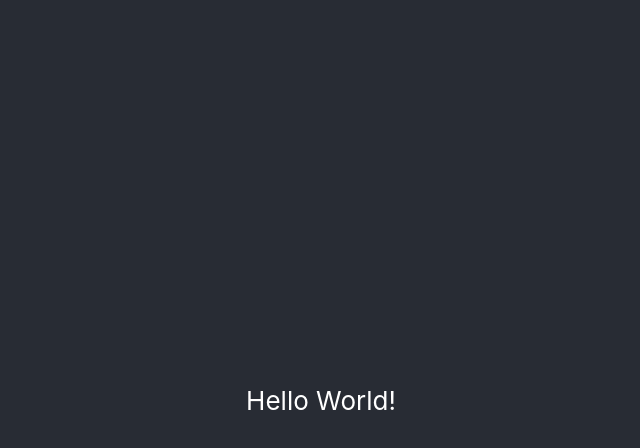
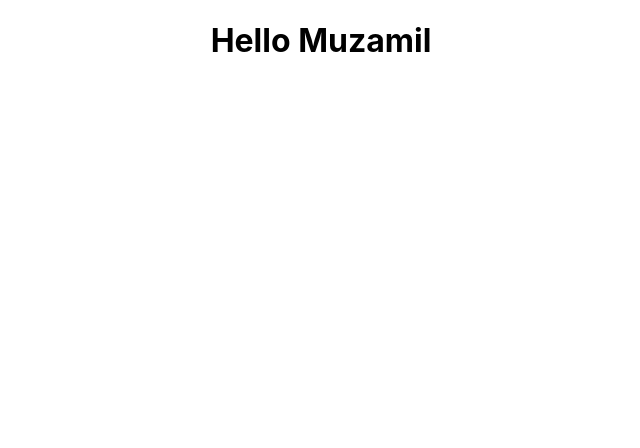
Before and after one commit to MuzamilHussainHaideri/React, a React (Create React App) app: page / in a window 1280 px wide. Shown: the top 448 px of the page, without its empty margins (319-959 px from the left). Built offline with nearby package versions, Linux system fonts and the light colour scheme.

Commit message:
Added First React component.

```diff
--- a/src/App.js
+++ b/src/App.js
@@ -1,14 +1,10 @@
-import logo from './logo.svg';
 import './App.css';
+import Greet from './components/Greet';
 
 function App() {
   return (
     <div className="App">
-      <header className="App-header">
-        <p>
-          Hello World!
-        </p>
-      </header>
+      <Greet />
     </div>
   );
 }
--- /dev/null
+++ b/src/components/Greet.js
@@ -0,0 +1,5 @@
+function Greet() {
+    return <h1>Hello Muzamil</h1>;
+}
+
+export default Greet;
```
